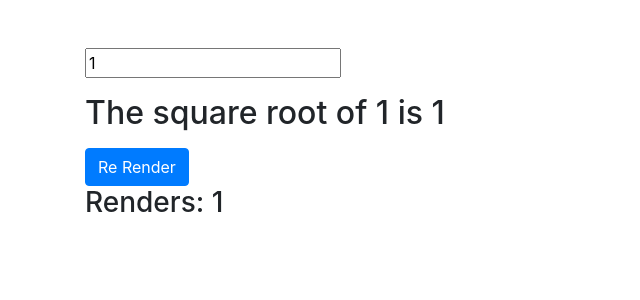
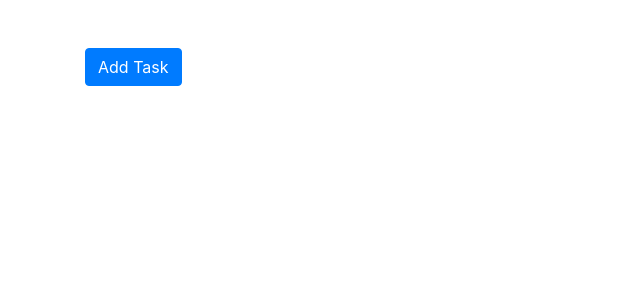
Before and after one commit to adam-brannon09/react-sandbox, a React (Create React App) app: page / in a window 1280 px wide. Shown: the top 300 px of the page, without its empty margins (0-640 px from the left). Built offline with nearby package versions, Linux system fonts and the light colour scheme.

Commit message:
added callback example

```diff
--- a/src/App.js
+++ b/src/App.js
@@ -3,6 +3,7 @@
 import UseRefExample2 from './components/UseRefExample2';
 import UseRefExample3 from './components/UseRefExample3';
 import UseMemoExample from './components/UseMemoExample';
+import UseCallbackExample from './components/UseCallbackExample';
 
 function App() {
   return (
@@ -10,7 +11,8 @@
       {/* <UseRefExample1 /> */}
       {/* <UseRefExample2 /> */}
       {/* <UseRefExample3 /> */}
-      <UseMemoExample />
+      {/* <UseMemoExample /> */}
+      <UseCallbackExample />
     </div>
   );
 }
--- /dev/null
+++ b/src/components/UseCallbackExample.jsx
@@ -0,0 +1,30 @@
+import React, { useState, useCallback } from 'react'
+
+
+
+function UseCallbackExample() {
+    const [tasks, setTasks] = useState([])
+
+    const addTask = useCallback(() => {
+        setTasks((prevState) => [...prevState, 'Some Task'])
+    }, [setTasks])
+
+    return (
+        <div>
+            <Button addTask={addTask} />
+            {tasks.map((task, index) => (
+                <p key={index}>{task}</p>
+            ))
+            }
+
+        </div>
+    )
+}
+
+const Button = React.memo(({ addTask }) => {
+    console.log('Button component rendered');
+    return <div>
+        <button className='btn btn-primary' onClick={addTask}>Add Task</button>
+    </div>
+})
+export default UseCallbackExample
```
